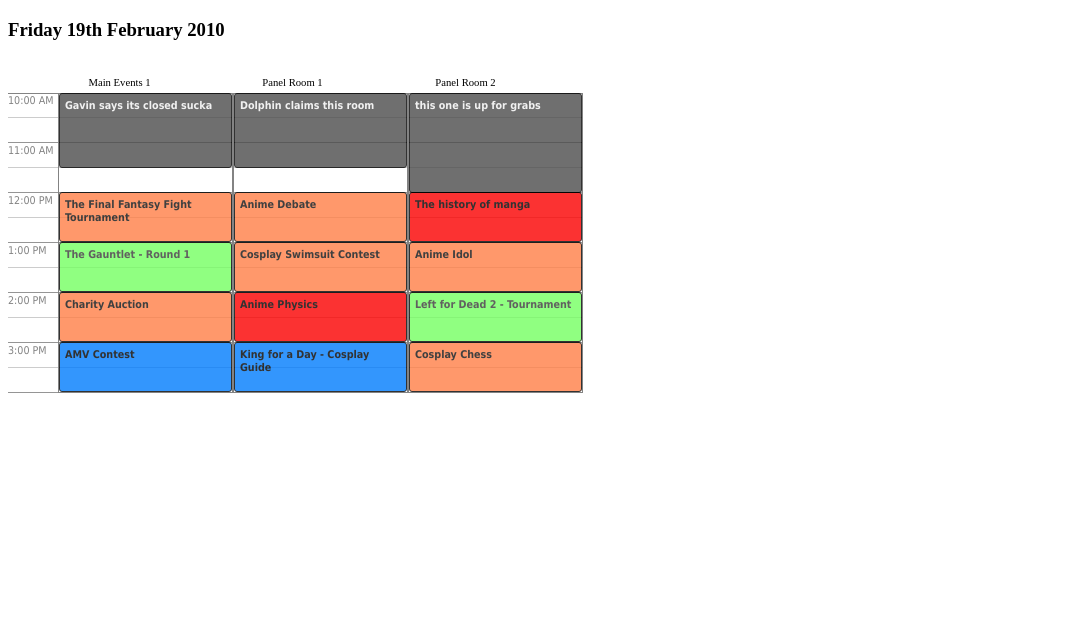
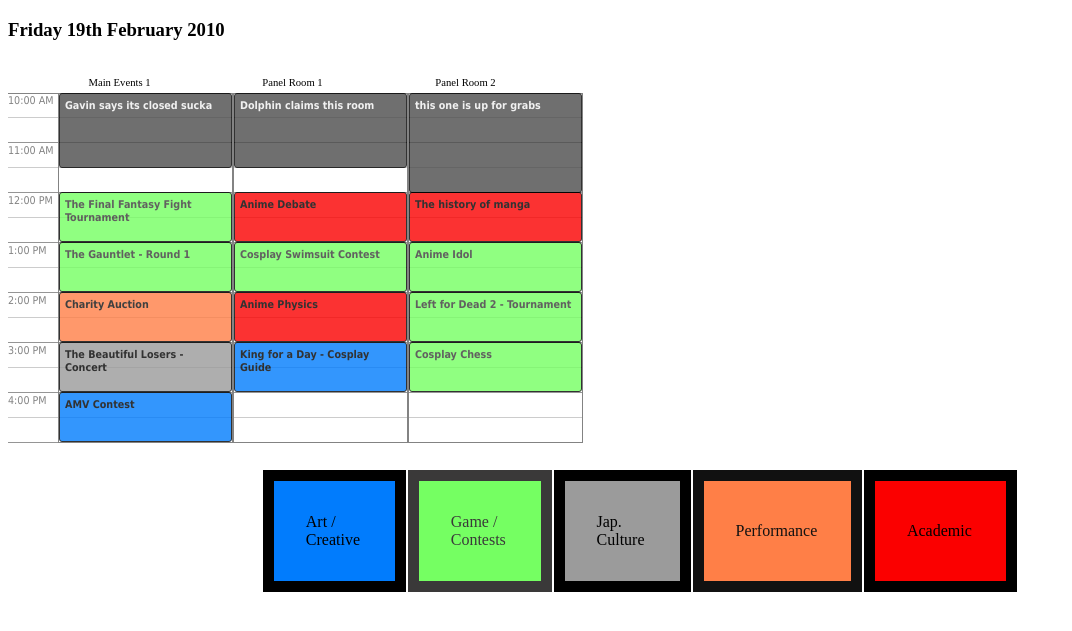
Before and after one commit to halkeye/tops, a PHP site: page / in a window 1280 px wide. Shown: the top 631 px of the page, without its empty margins (0-1072 px from the left). Run offline with PHP 8.4, Linux system fonts and the light colour scheme.

Commit message:
added back selectors from previous tests

```diff
--- a/index.php
+++ b/index.php
@@ -52,8 +52,54 @@
     color: #000000;
     background-color: #FB0000;
 }
+.jap_culture {
+    color: #000000;
+    background-color: #9B9B9B;
+}
+/* Selectors */
+
+    .selectedSchedButton { background-image: url("img/stripe_055054a09acd87998a982c5166b45075.png"); font-weight: bold; color: white;}
+    #schedItemSelector {
+        padding-left: 20%;
+        padding-right: 20%;
+    }
+    #schedItemSelector td {
+        cursor: pointer;
+        padding: 2em;
+        width: 8em;
+        height: 2em;
+        border-width: .7em;
+        border-style: solid;
+    }
 
 --></style>
+    <script type="text/javascript"><!--
+    var firstClick = 1;
+    function clearAllOnFirstClick() {
+        if (!firstClick) { return; }
+        firstClick = 0;
+
+        jQuery("#schedItemSelector td").each( function(a, obj) {
+                var className = jQuery(obj).attr('class');
+                jQuery('.schedItem.'+className).addClass(className+'Offline').removeClass(className);
+        })
+    }
+    jQuery(document).ready(function() {
+            jQuery("#schedItemSelector td").toggle( function() {
+                clearAllOnFirstClick();
+                var obj = jQuery(this);
+                obj.addClass('selectedSchedButton');
+                var className = obj.attr('class').replace(' selectedSchedButton', '');
+                jQuery('.schedItem.'+className+'Offline').removeClass(className+'Offline').addClass(className);
+            }, function() {
+                var obj = jQuery(this);
+                obj.removeClass('selectedSchedButton');
+                var className = obj.attr('class').replace(' selectedSchedButton', '');
+                jQuery('.schedItem.'+className).addClass(className+'Offline').removeClass(className);
+            });
+
+    });
+    --></script>
 </head>
 <body>
 <?php
@@ -94,7 +140,7 @@
                 'length' => 2,
                 'type'   => array('performance', 'jap_culture'),
             ),
-            '1500' => array(
+            '1600' => array(
                 'name'   => 'AMV Contest',
                 'length' => 2,
                 'type'   => array('art_creative'),
@@ -218,7 +264,7 @@
                     if ($timeOffset > 0) $timeOffset -= 1;
                     ?>
                     <div style="margin-top: <?php echo $timeOffset; ?>px">
-                        <div style="height: <?php echo $timeHeight; ?>px;" class="schedItem <?php echo $eventData['type'][0] ?>">
+                        <div style="height: <?php echo $timeHeight; ?>px;" class="schedItem <?php echo implode(' ', $eventData['type']) ?>">
                             <?php echo htmlentities($eventData['name']); ?>
                         </div>
                     </div>
@@ -241,5 +287,15 @@
     }
     endforeach;
 ?>
+    <br style="clear:both" />
+    <table id="schedItemSelector">
+        <tr>
+            <td class="art_creative">Art / Creative</td>
+            <td class="game_contests">Game / Contests</td>
+            <td class="jap_culture">Jap. Culture</td>
+            <td class="performance">Performance</td>
+            <td class="academic">Academic</td>
+        </tr>
+    </table>
     </body>
 </html>
```
